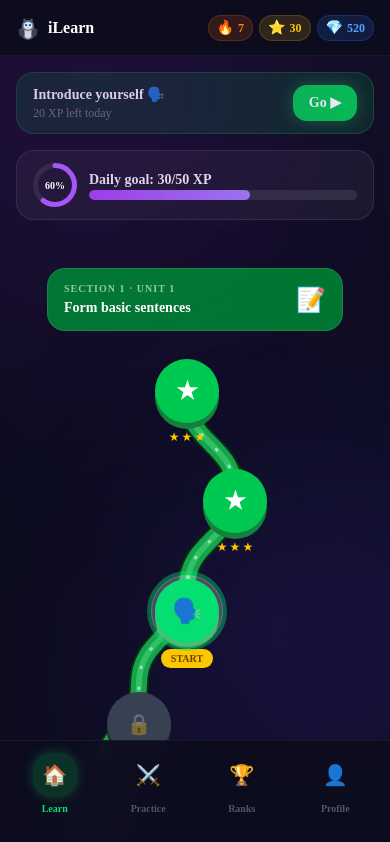
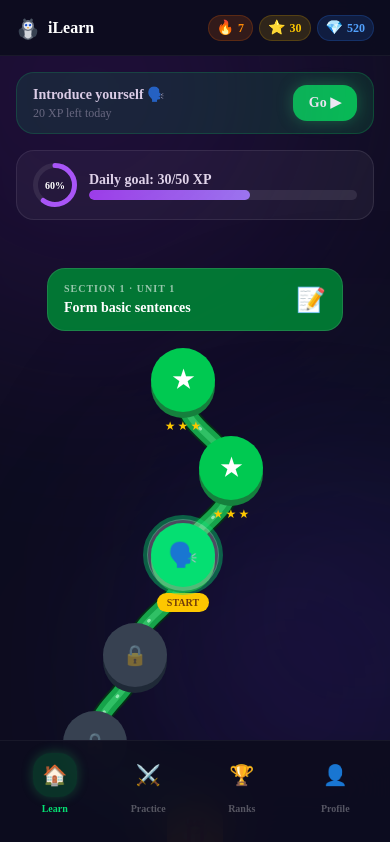
Before and after one commit to zakharkiv2026/Ilearn, a Next.js app in the folder frontend/: page / in a window 390 px wide. Shown: the top 842 px of the page. Built offline with nearby package versions, Linux system fonts and the light colour scheme.

Commit message:
Fix: mobile map path uses real DOM positions via useRef+useLayoutEffect

```diff
--- a/frontend/app/page.tsx
+++ b/frontend/app/page.tsx
@@ -1,6 +1,6 @@
 "use client";
 
-import { useState, useEffect } from "react";
+import { useState, useEffect, useRef, useLayoutEffect } from "react";
 
 type Tab = "learn" | "practice" | "leaderboard" | "profile";
 
@@ -102,69 +102,104 @@ function MapNode({ status, icon, label }: { status: NodeStatus; icon: string; la
 }
 
 function MobileMap() {
-  const items: Array<
+  type MapItem =
     | { type: "banner"; label: string; title: string; color: string; icon: string }
-    | { type: "node"; status: NodeStatus; icon: string; label: string; col: number }
-    | { type: "chest"; locked?: boolean }
-  > = [
+    | { type: "node";   status: NodeStatus; icon: string; label: string; col: number }
+    | { type: "chest";  locked?: boolean };
+
+  const items: MapItem[] = [
     { type: "banner", label: "Section 1 · Unit 1", title: "Form basic sentences", color: "bg-green-700/90", icon: "📝" },
-    { type: "node", status: "done",   icon: "📝", label: "Basic greetings",      col: 2 },
-    { type: "node", status: "done",   icon: "👋", label: "Say hello & goodbye",  col: 3 },
-    { type: "node", status: "active", icon: "🗣️", label: "Introduce yourself",   col: 2 },
-    { type: "node", status: "locked", icon: "❓", label: "Ask questions",         col: 1 },
-    { type: "node", status: "locked", icon: "💬", label: "Answer about yourself", col: 0 },
+    { type: "node", status: "done",   icon: "📝", label: "Basic greetings",       col: 2 },
+    { type: "node", status: "done",   icon: "👋", label: "Say hello & goodbye",   col: 3 },
+    { type: "node", status: "active", icon: "🗣️", label: "Introduce yourself",    col: 2 },
+    { type: "node", status: "locked", icon: "❓", label: "Ask questions",          col: 1 },
+    { type: "node", status: "locked", icon: "💬", label: "Answer about yourself",  col: 0 },
     { type: "chest", locked: false },
     { type: "banner", label: "Section 1 · Unit 2", title: "Numbers & time", color: "bg-blue-700/90", icon: "🔢" },
-    { type: "node", status: "locked", icon: "🔢", label: "Numbers 1–10",    col: 2 },
-    { type: "node", status: "locked", icon: "⏰", label: "Tell the time",    col: 3 },
-    { type: "node", status: "locked", icon: "📅", label: "Dates & calendar", col: 2 },
-    { type: "node", status: "locked", icon: "🧮", label: "Count objects",    col: 1 },
+    { type: "node", status: "locked", icon: "🔢", label: "Numbers 1–10",     col: 2 },
+    { type: "node", status: "locked", icon: "⏰", label: "Tell the time",     col: 3 },
+    { type: "node", status: "locked", icon: "📅", label: "Dates & calendar",  col: 2 },
+    { type: "node", status: "locked", icon: "🧮", label: "Count objects",     col: 1 },
     { type: "chest", locked: true },
     { type: "banner", label: "Section 2 · Unit 1", title: "Food & daily life", color: "bg-rose-700/90", icon: "🍎" },
-    { type: "node", status: "locked", icon: "🍎", label: "Food & drinks",          col: 2 },
-    { type: "node", status: "locked", icon: "🍽️", label: "Order at restaurant",    col: 3 },
-    { type: "node", status: "locked", icon: "🛒", label: "Shopping vocabulary",    col: 2 },
-    { type: "node", status: "locked", icon: "💳", label: "Paying & prices",        col: 1 },
+    { type: "node", status: "locked", icon: "🍎", label: "Food & drinks",           col: 2 },
+    { type: "node", status: "locked", icon: "🍽️", label: "Order at restaurant",     col: 3 },
+    { type: "node", status: "locked", icon: "🛒", label: "Shopping vocabulary",     col: 2 },
+    { type: "node", status: "locked", icon: "💳", label: "Paying & prices",         col: 1 },
     { type: "chest", locked: true },
   ];
 
-  const colPad: Record<number, string> = { 0: "32px", 1: "72px", 2: "120px", 3: "168px", 4: "208px" };
-  const colCx:  Record<number, number> = { 0: 64,     1: 104,    2: 152,     3: 200,     4: 240    };
+  const colPad: Record<number, string> = { 0: "28px", 1: "68px", 2: "116px", 3: "164px", 4: "204px" };
 
-  let pts: [number, number][] = [];
-  let y = 80;
-  for (const item of items) {
-    if (item.type === "banner")      y += 80;
-    else if (item.type === "node")  { pts.push([colCx[item.col], y]); y += 96; }
-    else if (item.type === "chest")  y += 80;
-  }
+  // ── Measure real node positions ─────────────────────────────────────────
+  const containerRef = useRef<HTMLDivElement>(null);
+  // Only nodes and chests are "connectable" — collect their indices among items
+  const connectableIndices = items.reduce<number[]>((acc, item, i) => {
+    if (item.type === "node" || item.type === "chest") acc.push(i);
+    return acc;
+  }, []);
+  const nodeRefs = useRef<(HTMLDivElement | null)[]>([]);
+  const [pathD, setPathD] = useState("");
+  const [svgH, setSvgH] = useState(0);
 
-  function makePath(pts: [number, number][]) {
+  function buildPath(pts: [number, number][]) {
     if (pts.length < 2) return "";
     let d = `M${pts[0][0]},${pts[0][1]}`;
     for (let i = 1; i < pts.length; i++) {
-      const [x1, y1] = pts[i-1], [x2, y2] = pts[i];
-      const cy = (y1 + y2) / 2;
-      d += ` C${x1},${cy} ${x2},${cy} ${x2},${y2}`;
+      const [x1, y1] = pts[i - 1], [x2, y2] = pts[i];
+      const mid = (y1 + y2) / 2;
+      d += ` C${x1},${mid} ${x2},${mid} ${x2},${y2}`;
     }
     return d;
   }
 
-  const totalH = y + 40;
-  const pathD = makePath(pts);
+  function measure() {
+    if (!containerRef.current) return;
+    const containerRect = containerRef.current.getBoundingClientRect();
+    const pts: [number, number][] = [];
+    for (const el of nodeRefs.current) {
+      if (!el) continue;
+      const r = el.getBoundingClientRect();
+      // center of the element relative to container
+      const cx = r.left - containerRect.left + r.width / 2;
+      const cy = r.top  - containerRect.top  + r.height / 2;
+      pts.push([cx, cy]);
+    }
+    if (pts.length) {
+      setPathD(buildPath(pts));
+      setSvgH(containerRef.current.scrollHeight);
+    }
+  }
+
+  useLayoutEffect(() => {
+    measure();
+    window.addEventListener("resize", measure);
+    return () => window.removeEventListener("resize", measure);
+  });
+
+  // Assign refs to connectable items in render order
+  let refIdx = 0;
 
   return (
-    <div className="relative w-full max-w-xs mx-auto" style={{ minHeight: totalH }}>
-      <svg className="absolute inset-0 w-full pointer-events-none" style={{ height: totalH }}
-        viewBox={`0 0 320 ${totalH}`} preserveAspectRatio="xMidYMid meet">
-        <path d={pathD} stroke="#052e16" strokeWidth="20" fill="none" strokeLinecap="round" />
-        <path d={pathD} stroke="#16a34a" strokeWidth="16" fill="none" strokeLinecap="round" />
-        <path d={pathD} stroke="#4ade80" strokeWidth="6"  fill="none" strokeLinecap="round" opacity="0.5" />
-        <path d={pathD} stroke="#bbf7d0" strokeWidth="3"  fill="none" strokeLinecap="round"
+    <div ref={containerRef} className="relative w-full max-w-xs mx-auto">
+      {/* SVG path — drawn through measured real positions */}
+      {pathD && (
+        <svg
+          className="absolute inset-0 w-full pointer-events-none z-0"
+          style={{ height: svgH }}
+          viewBox={`0 0 ${containerRef.current?.clientWidth ?? 320} ${svgH}`}
+          preserveAspectRatio="none"
+        >
+          <path d={pathD} stroke="#052e16" strokeWidth="20" fill="none" strokeLinecap="round" strokeLinejoin="round" />
+          <path d={pathD} stroke="#16a34a" strokeWidth="16" fill="none" strokeLinecap="round" strokeLinejoin="round" />
+          <path d={pathD} stroke="#4ade80" strokeWidth="6"  fill="none" strokeLinecap="round" strokeLinejoin="round" opacity="0.5" />
+          <path d={pathD} stroke="#bbf7d0" strokeWidth="3"  fill="none" strokeLinecap="round" strokeLinejoin="round"
             strokeDasharray="1 20" opacity="0.7" />
         </svg>
+      )}
 
-      <div className="relative flex flex-col pt-4">
+      {/* Items */}
+      <div className="relative z-10 flex flex-col pt-4">
         {items.map((item, i) => {
           if (item.type === "banner") return (
             <div key={i} className="py-4 px-3">
@@ -177,19 +212,37 @@ function MobileMap() {
               </div>
             </div>
           );
-          if (item.type === "node") return (
+
+          if (item.type === "node") {
+            const rIdx = refIdx++;
+            return (
               <div key={i} className="py-3 flex" style={{ paddingLeft: colPad[item.col] }}>
+                {/* Ref wrapper — same size as the node button (w-16 h-16) */}
+                <div ref={el => { nodeRefs.current[rIdx] = el; }} className="w-16 h-16 flex items-center justify-center">
                   <MapNode status={item.status} icon={item.icon} label={item.label} />
                 </div>
+              </div>
             );
-          if (item.type === "chest") return (
+          }
+
+          if (item.type === "chest") {
+            const rIdx = refIdx++;
+            return (
               <div key={i} className="py-4 flex justify-center">
-              <div className={`w-14 h-14 rounded-2xl flex items-center justify-center text-2xl shadow-[0_6px_0_rgba(0,0,0,0.3)]
-                ${item.locked ? "bg-[#374151] opacity-40" : "bg-gradient-to-b from-yellow-400 to-orange-500 shadow-[0_6px_0_#b45309] cursor-pointer hover:scale-105 transition-all"}`}>
+                <div
+                  ref={el => { nodeRefs.current[rIdx] = el; }}
+                  className={`w-14 h-14 rounded-2xl flex items-center justify-center text-2xl shadow-[0_6px_0_rgba(0,0,0,0.3)] transition-all
+                    ${item.locked
+                      ? "bg-[#374151] opacity-40"
+                      : "bg-gradient-to-b from-yellow-400 to-orange-500 shadow-[0_6px_0_#b45309] cursor-pointer hover:scale-105"
+                    }`}
+                >
                   🎁
                 </div>
               </div>
             );
+          }
+
           return null;
         })}
       </div>
```
Lines whose indentation alone changed are shown as unchanged.
